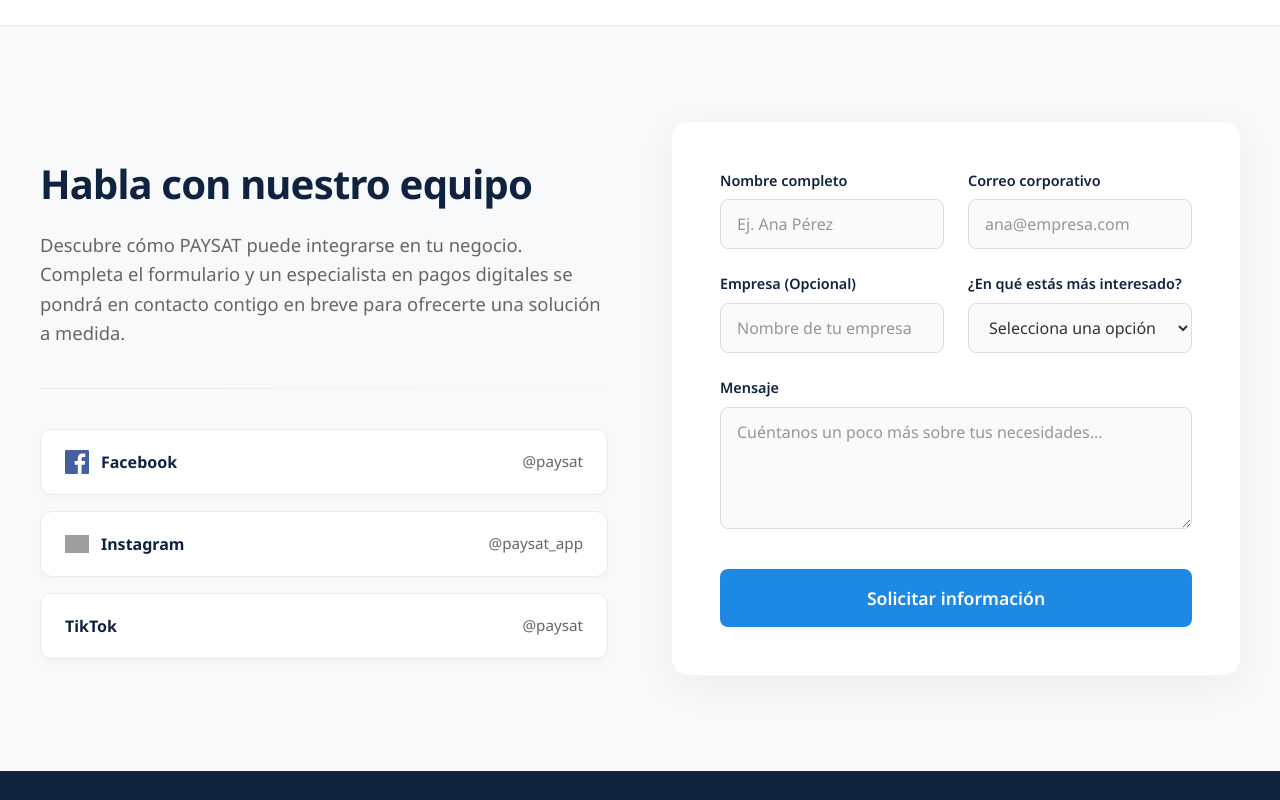
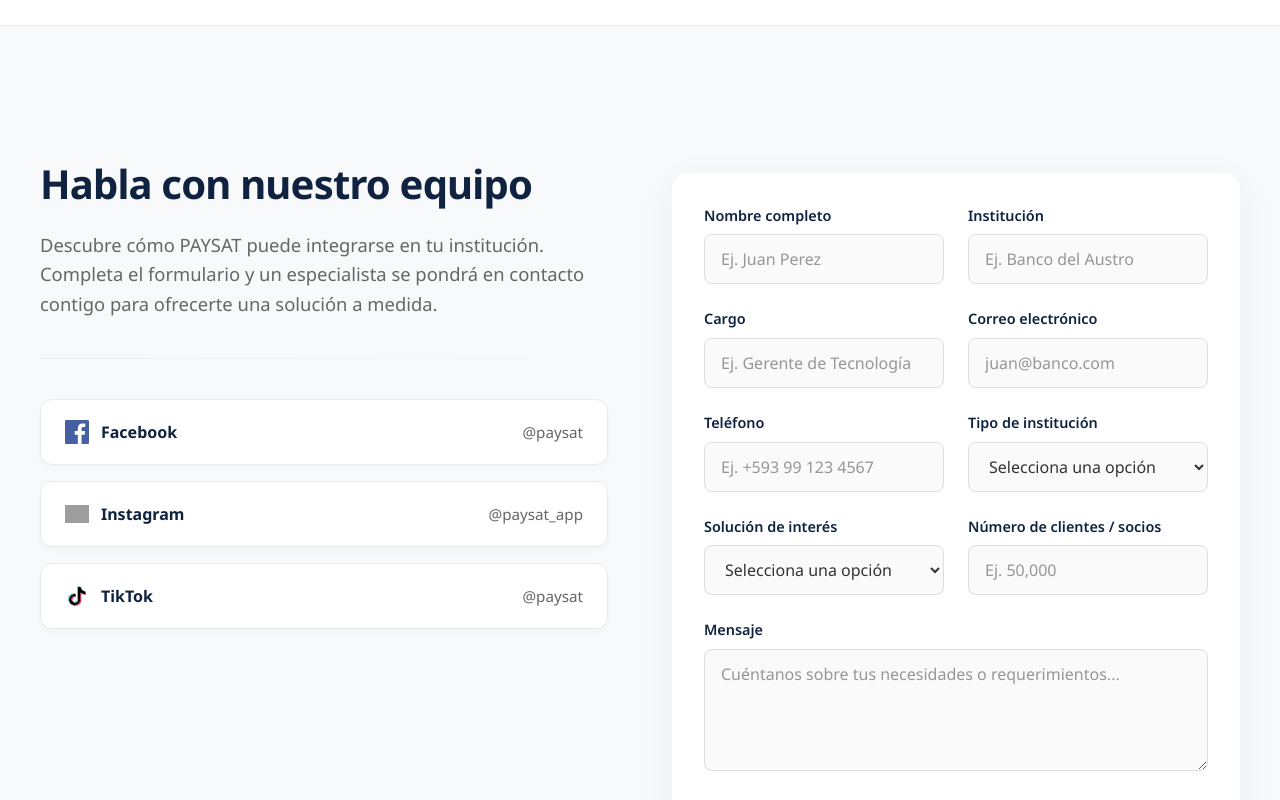
Before and after one commit to Guasmo/paysat-s.a, an Angular app: page / in a window 1280 px wide. Shown: the part 5020-5820 px from the top of the page. Built offline with nearby package versions, Linux system fonts and the light colour scheme; grey boxes are pictures that could not be loaded.

Commit message:
feat(contact): update form with 9 institutional fields and validation

```diff
--- a/src/app/components/contact/contact.css
+++ b/src/app/components/contact/contact.css
@@ -129,8 +129,10 @@
 }
 
 .contact-form-wrapper {
+  position: relative;
+  top: 7%;
   background: #ffffff;
-  padding: 3rem;
+  padding: 2rem;
   border-radius: 16px;
   box-shadow: 0 10px 40px rgba(10, 25, 47, 0.05);
 }
@@ -200,8 +202,8 @@ textarea.invalid {
 .submit-button {
   margin-top: 1rem;
   padding: 1rem;
-  background-color: var(--color-primary-blue);
-  color: white;
+  background-color: var(--pgc-amber);
+  color: black;
   border: none;
   border-radius: 8px;
   font-size: 1.1rem;
--- a/src/app/components/contact/contact.html
+++ b/src/app/components/contact/contact.html
@@ -2,8 +2,8 @@
   <div class="contact-container">
     <div class="contact-text">
       <h2>Habla con nuestro equipo</h2>
-      <p>Descubre cómo PAYSAT puede integrarse en tu negocio. Completa el formulario y un especialista en pagos
-        digitales se pondrá en contacto contigo en breve para ofrecerte una solución a medida.</p>
+      <p>Descubre c&oacute;mo PAYSAT puede integrarse en tu instituci&oacute;n. Completa el formulario y un especialista
+        se pondr&aacute; en contacto contigo para ofrecerte una soluci&oacute;n a medida.</p>
 
       <hr class="text-separator">
 
@@ -25,6 +25,7 @@
           </a>
           <a href="#" class="social-card tiktok">
             <div class="social-info">
+              <img src="/tiktok-svgrepo-com.svg" alt="Tiktok" class="social-icon">
               <strong>TikTok</strong>
             </div>
             <span>@paysat</span>
@@ -35,43 +36,82 @@
 
     <div class="contact-form-wrapper">
       <form [formGroup]="contactForm" (ngSubmit)="onSubmit()" class="contact-form">
+
         <div class="form-row">
           <div class="form-group half-width">
             <label for="name">Nombre completo</label>
-            <input id="name" type="text" formControlName="name" placeholder="Ej. Ana Pérez"
+            <input id="name" type="text" formControlName="name" placeholder="Ej. Juan Perez"
               [class.invalid]="contactForm.controls.name.invalid && contactForm.controls.name.touched">
           </div>
+          <div class="form-group half-width">
+            <label for="institucion">Instituci&oacute;n</label>
+            <input id="institucion" type="text" formControlName="institucion" placeholder="Ej. Banco del Austro"
+              [class.invalid]="contactForm.controls.institucion.invalid && contactForm.controls.institucion.touched">
+          </div>
+        </div>
 
+        <div class="form-row">
           <div class="form-group half-width">
-            <label for="email">Correo corporativo</label>
-            <input id="email" type="email" formControlName="email" placeholder="ana@empresa.com"
+            <label for="cargo">Cargo</label>
+            <input id="cargo" type="text" formControlName="cargo" placeholder="Ej. Gerente de Tecnolog&iacute;a"
+              [class.invalid]="contactForm.controls.cargo.invalid && contactForm.controls.cargo.touched">
+          </div>
+          <div class="form-group half-width">
+            <label for="email">Correo electr&oacute;nico</label>
+            <input id="email" type="email" formControlName="email" placeholder="juan@banco.com"
               [class.invalid]="contactForm.controls.email.invalid && contactForm.controls.email.touched">
           </div>
         </div>
 
         <div class="form-row">
           <div class="form-group half-width">
-            <label for="company">Empresa (Opcional)</label>
-            <input id="company" type="text" formControlName="company" placeholder="Nombre de tu empresa">
+            <label for="telefono">Tel&eacute;fono</label>
+            <input id="telefono" type="tel" formControlName="telefono" placeholder="Ej. +593 99 123 4567"
+              [class.invalid]="contactForm.controls.telefono.invalid && contactForm.controls.telefono.touched">
           </div>
+          <div class="form-group half-width">
+            <label for="tipoInstitucion">Tipo de instituci&oacute;n</label>
+            <select id="tipoInstitucion" formControlName="tipoInstitucion"
+              [class.invalid]="contactForm.controls.tipoInstitucion.invalid && contactForm.controls.tipoInstitucion.touched">
+              <option value="" disabled selected>Selecciona una opci&oacute;n</option>
+              <option value="banco">Banco</option>
+              <option value="cooperativa">Cooperativa</option>
+              <option value="mutualista">Mutualista</option>
+              <option value="fintech">Fintech</option>
+              <option value="otro">Otro</option>
+            </select>
+          </div>
+        </div>
 
+        <div class="form-row">
           <div class="form-group half-width">
-            <label for="interest">¿En qué estás más interesado?</label>
-            <select id="interest" formControlName="interest"
-              [class.invalid]="contactForm.controls.interest.invalid && contactForm.controls.interest.touched">
-              <option value="" disabled selected>Selecciona una opción</option>
-              <option value="payments">Procesamiento de pagos</option>
-              <option value="subscriptions">Suscripciones recurrentes</option>
-              <option value="integrations">Integración vía API</option>
-              <option value="other">Otro</option>
+            <label for="solucion">Soluci&oacute;n de inter&eacute;s</label>
+            <select id="solucion" formControlName="solucion"
+              [class.invalid]="contactForm.controls.solucion.invalid && contactForm.controls.solucion.touched">
+              <option value="" disabled selected>Selecciona una opci&oacute;n</option>
+              <option value="pagocel">PAGOCEL</option>
+              <option value="integracion-bancaria">Integraci&oacute;n Bancaria</option>
+              <option value="tarjetas">Tarjetas Visa / Mastercard</option>
+              <option value="wallets">Wallets Digitales</option>
+              <option value="core-banking">Core Banking</option>
+              <option value="whatsapp-banking">WhatsApp Banking</option>
+              <option value="open-banking">Open Banking</option>
+              <option value="kyc">KYC / Onboarding Digital</option>
+              <option value="seguridad">Seguridad y Cumplimiento</option>
+              <option value="otro">Otro</option>
             </select>
+          </div>
+          <div class="form-group half-width">
+            <label for="clientes">N&uacute;mero de clientes / socios</label>
+            <input id="clientes" type="text" formControlName="clientes" placeholder="Ej. 50,000"
+              [class.invalid]="contactForm.controls.clientes.invalid && contactForm.controls.clientes.touched">
           </div>
         </div>
 
         <div class="form-group">
           <label for="message">Mensaje</label>
           <textarea id="message" formControlName="message" rows="4"
-            placeholder="Cuéntanos un poco más sobre tus necesidades..."
+            placeholder="Cu&eacute;ntanos sobre tus necesidades o requerimientos..."
             [class.invalid]="contactForm.controls.message.invalid && contactForm.controls.message.touched"></textarea>
         </div>
 
@@ -79,13 +119,13 @@
           @if (isSubmitting()) {
           Enviando...
           } @else {
-          Solicitar información
+          Solicitar reuni&oacute;n institucional
           }
         </button>
 
         @if (submitSuccess()) {
         <div class="success-message">
-          ¡Gracias por tu mensaje! Nos pondremos en contacto contigo pronto.
+          &iexcl;Gracias! Nos pondremos en contacto contigo pronto para coordinar la reuni&oacute;n.
         </div>
         }
       </form>
--- a/src/app/components/contact/contact.ts
+++ b/src/app/components/contact/contact.ts
@@ -10,9 +10,13 @@ import { FormControl, FormGroup, ReactiveFormsModule, Validators } from '@angula
 export class Contact {
   contactForm = new FormGroup({
     name: new FormControl('', Validators.required),
+    institucion: new FormControl('', Validators.required),
+    cargo: new FormControl('', Validators.required),
     email: new FormControl('', [Validators.required, Validators.email]),
-    company: new FormControl(''),
-    interest: new FormControl('', Validators.required),
+    telefono: new FormControl('', Validators.required),
+    tipoInstitucion: new FormControl('', Validators.required),
+    solucion: new FormControl('', Validators.required),
+    clientes: new FormControl('', Validators.required),
     message: new FormControl('', Validators.required),
   });
 
@@ -22,7 +26,6 @@ export class Contact {
   onSubmit() {
     if (this.contactForm.valid) {
       this.isSubmitting.set(true);
-      // Simulate API call
       setTimeout(() => {
         this.isSubmitting.set(false);
         this.submitSuccess.set(true);
```
